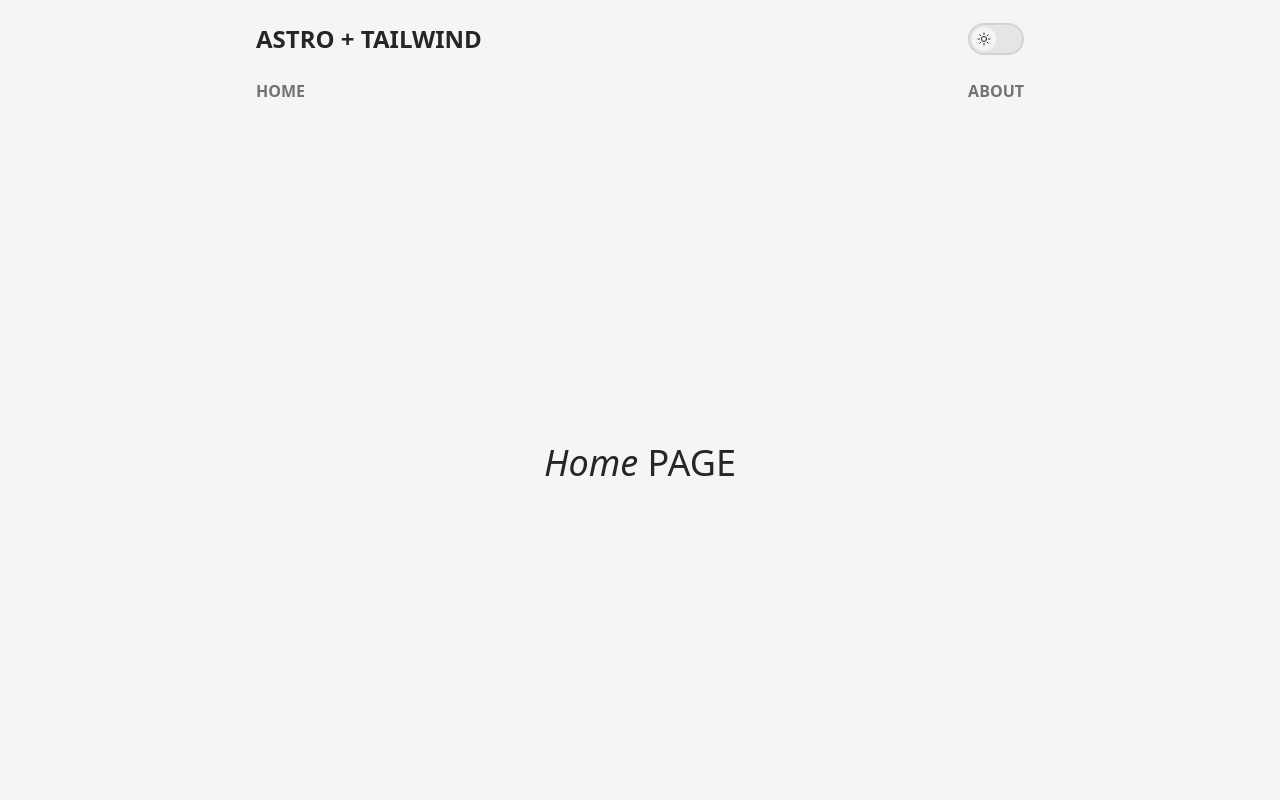
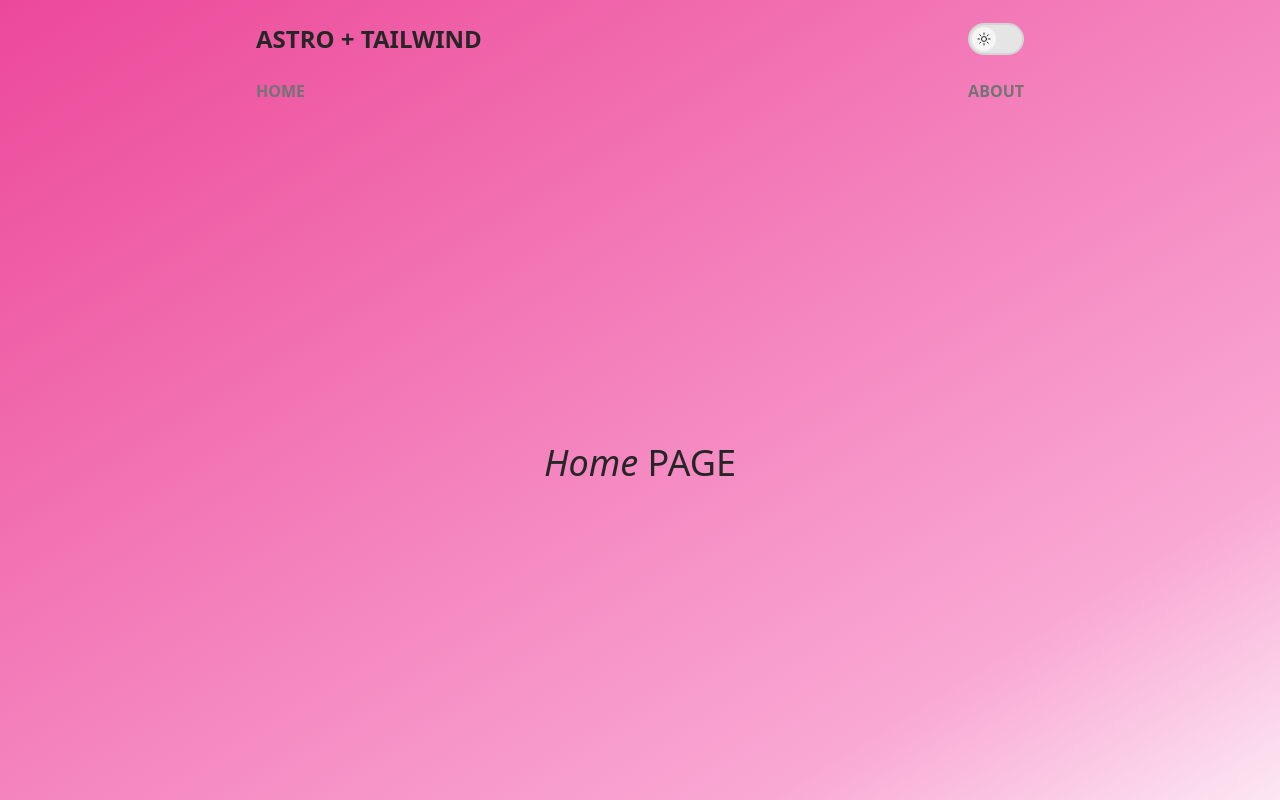
Before and after one commit to italodelap/gaterapia, an Astro site: page / in a window 1280 px wide. Built offline with nearby package versions, Linux system fonts and the light colour scheme; Astro itself is replaced by a stand-in of ours.

Commit message:
feat(*): 💄 cambiar `background-color`

```diff
--- a/src/layouts/Layout.astro
+++ b/src/layouts/Layout.astro
@@ -23,7 +23,7 @@ const { title } = Astro.props;
 		<link rel="icon" type="image/svg+xml" href="/favicon.svg" />
 	</head>
 	<body
-		class="h-screen flex flex-col px-5 sm:px-16 md:px-28 lg:px-36 xl:px-64 2xl:px-[30rem] max-w-full bg-neutral-100 dark:bg-neutral-800 text-neutral-800 dark:text-neutral-200"
+		class="h-screen flex flex-col px-5 sm:px-16 md:px-28 lg:px-36 xl:px-64 2xl:px-[30rem] max-w-full bg-gradient-to-br from-pink-500 via-80% via-pink-300 to-pink-100 dark:from-pink-500 dark:to-neutral-800 text-neutral-800 dark:text-neutral-200"
 	>
 		<Header />
 		<main
```
